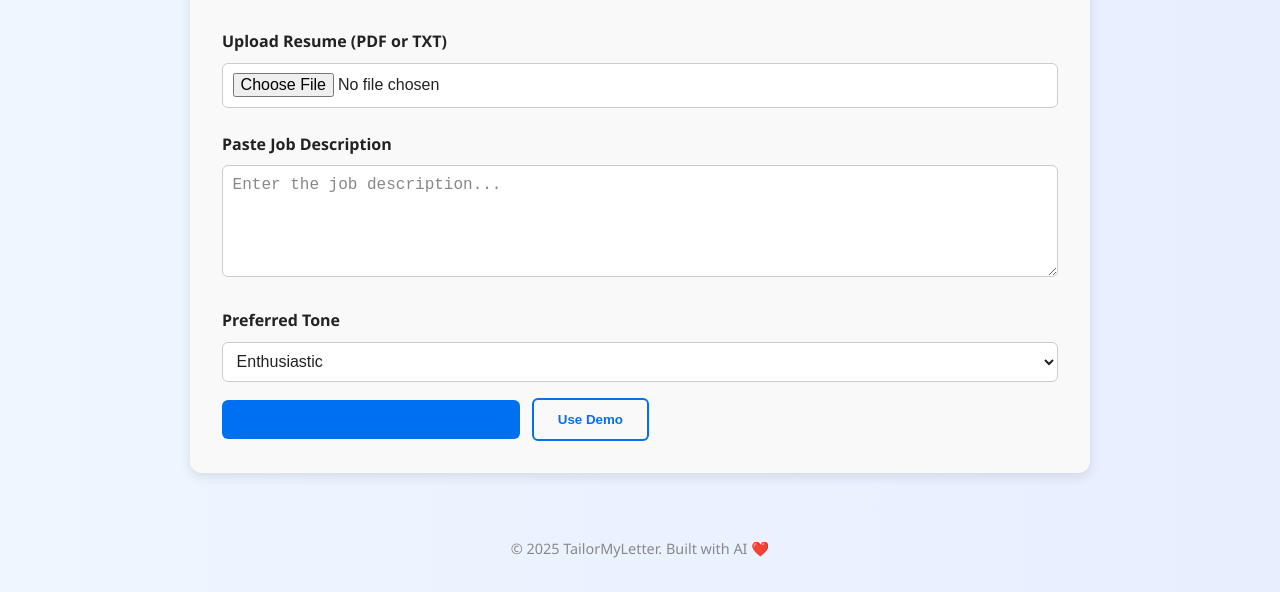
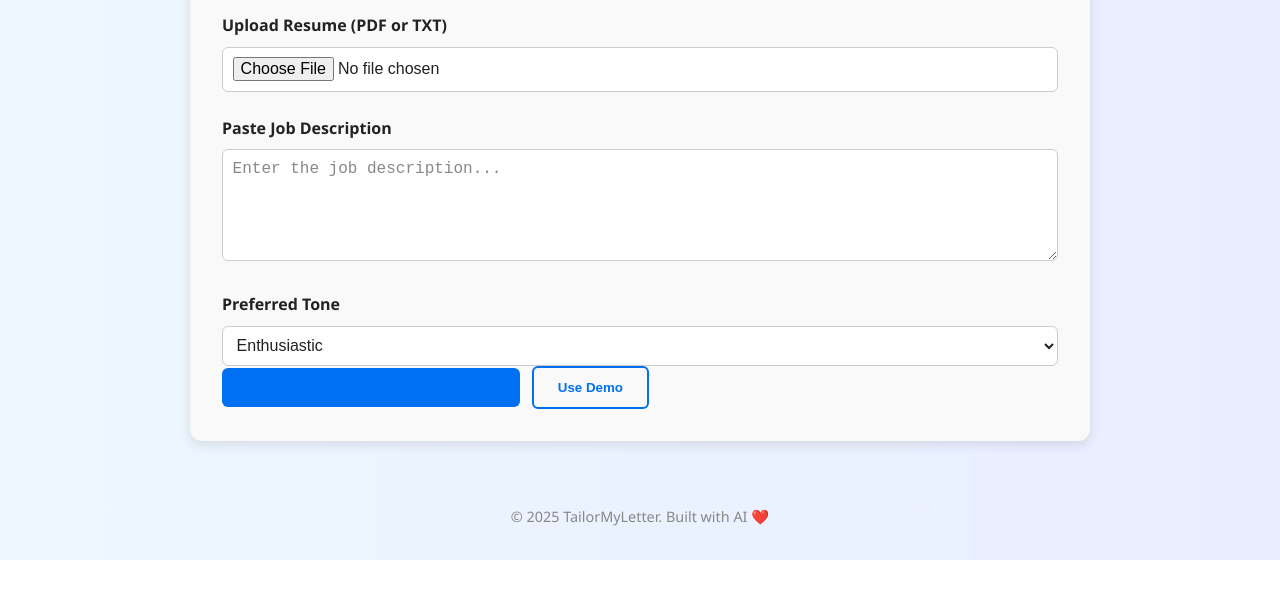
Before and after one commit to Shanecode3/Project, a plain HTML site: page frontend/index.html in a window 1280 px wide. Shown: the part 257-849 px from the top of the page. After the commit the page ends 817 px from the top, so only its background shows below. Drawn offline with Linux system fonts and the light colour scheme; a script that the page names is missing.

Commit message:
Update style.css

```diff
--- a/frontend/style.css
+++ b/frontend/style.css
@@ -104,7 +104,7 @@
   cursor: pointer;
   font-weight: bold;
   transition: background 0.3s ease, transform 0.2s ease;
-  margin-top: 1rem;
+  margin-top: 0rem;
   margin-right: 0.5rem;
 }
 button:hover {
```
